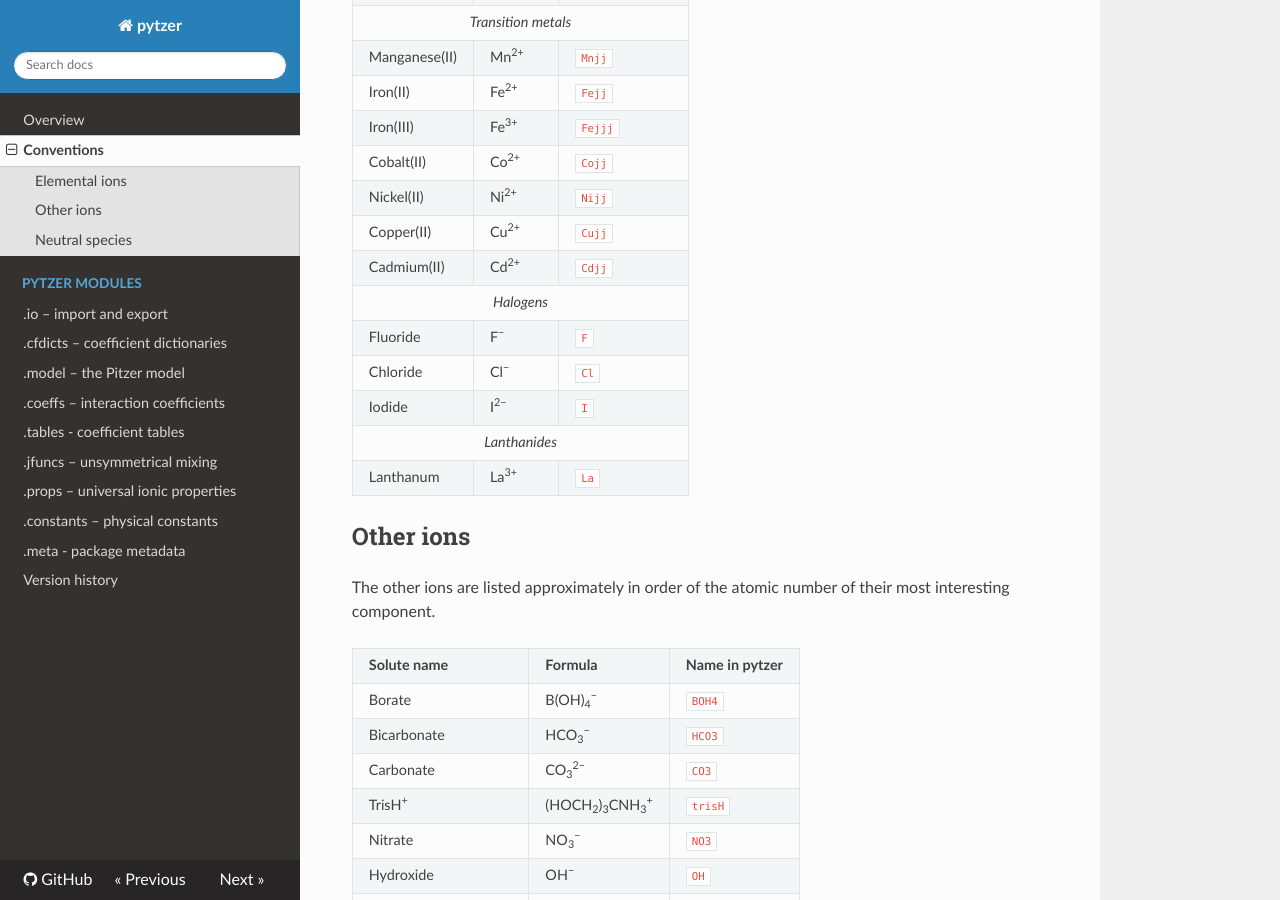
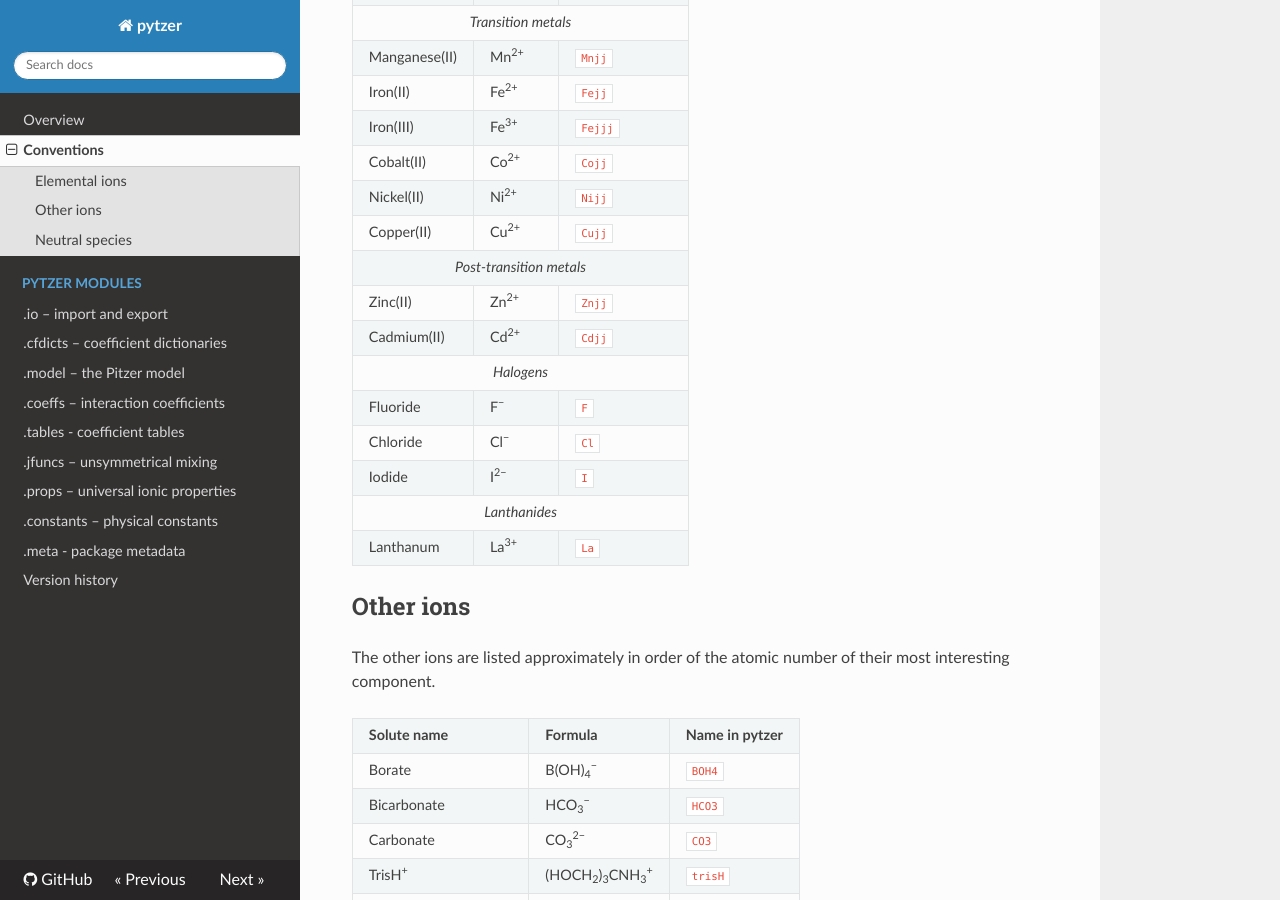
Before and after one commit to mvdh7/pytzer, an MkDocs documentation site: the page built from docs/name-conventions.md, in a window 1280 px wide and 900 px high, scrolled down 1150 px. Built offline with MkDocs 1.6.1, drawn with Linux system fonts in a browser that asks for light colours; nearby versions of some CDN libraries.

Commit message:
Added post-transition metals

```diff
--- a/docs/name-conventions.md
+++ b/docs/name-conventions.md
@@ -50,7 +50,11 @@ Each transition metal may have multiple possible oxidation states. These are ind
 </tr><tr><td>Cobalt(II)</td>    <td>Co<sup>2+</sup></td> <td><code>Cojj</code></td>
 </tr><tr><td>Nickel(II)</td>    <td>Ni<sup>2+</sup></td> <td><code>Nijj</code></td>
 </tr><tr><td>Copper(II)</td>    <td>Cu<sup>2+</sup></td> <td><code>Cujj</code></td>
-</tr><tr><td>Cadmium(II)</td>   <td>Cd<sup>2+</sup></td> <td><code>Cdjj</code></td>
+
+</tr><tr><td align="center" colspan="3"><em>Post-transition metals</em></td>
+
+</tr><tr><td>Zinc(II)</td>    <td>Zn<sup>2+</sup></td> <td><code>Znjj</code></td>
+</tr><tr><td>Cadmium(II)</td> <td>Cd<sup>2+</sup></td> <td><code>Cdjj</code></td>
 
 </tr><tr><td align="center" colspan="3"><em>Halogens</em></td>
 
```
